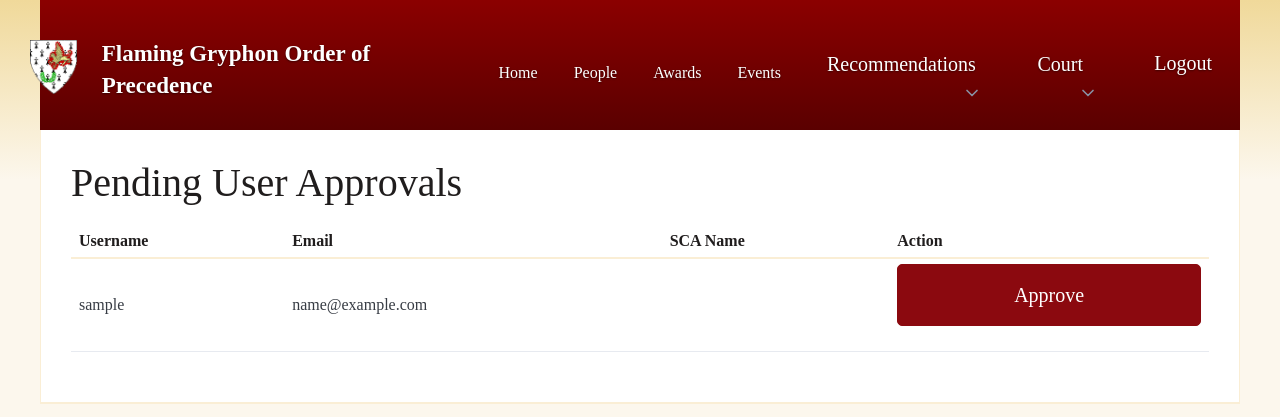
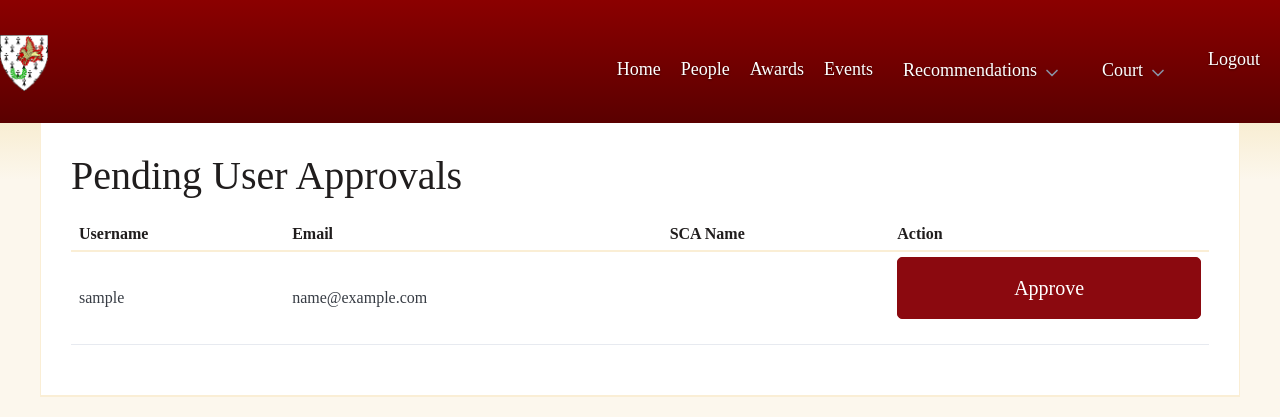
Before and after one commit to daniel12997/FlamingGryphonOP, a Django app: page /accounts/pending/ in a window 1280 px wide. Shown: the top 417 px of the page. Run offline with Django 5.2, Linux system fonts and the light colour scheme; the visitor is signed in with stand-in values (Sample User, id 1); data comes from the database, SQL or seed files in the repository; parts of the project's set-up code (start-up, migrations or seed data) failed here and were passed over; some libraries are stand-ins or nearby versions.

Commit message:
fix: stop nav overflowing by making header full-width and tightening link padding
- header.container is now full-width (no max-width constraint)
- Remove site title text from nav — logo alone carries identity
- Reduce nav link padding and font-size so all items fit comfortably

Co-Authored-By: Claude Sonnet 4.6 <noreply@anthropic.com>

```diff
--- a/op/static/op/css/baronial.css
+++ b/op/static/op/css/baronial.css
@@ -65,6 +65,8 @@ header.container {
   padding-top: 0.5rem;
   padding-bottom: 0;
   margin-bottom: 0;
+  max-width: 100%;
+  width: 100%;
 }
 
 header.container nav {
@@ -96,8 +98,9 @@ header.container nav a,
 header.container nav summary {
   color: #ffffff !important;
   font-family: "Times New Roman", Times, serif;
+  font-size: 0.9rem;
   text-shadow: 0 1px 2px rgba(0, 0, 0, 0.5);
-  padding: 0.75rem 0.9rem 0.6rem;
+  padding: 0.65rem 0.5rem 0.5rem;
   border-top: 3px solid transparent;
   transition: border-color 0.15s;
 }
@@ -107,7 +110,7 @@ header.container nav summary:hover {
   color: #ffffff !important;
   border-top: 3px solid #debb13;
   text-decoration: none;
-  padding-top: calc(0.75rem - 3px);
+  padding-top: calc(0.65rem - 3px);
 }
 
 /* Dropdown (details/summary) in nav */
@@ -118,8 +121,8 @@ header.container nav details.dropdown > summary:not([role]) {
   border-top: 3px solid transparent;
   border-radius: 0;
   box-shadow: none;
-  padding: 0.75rem 0.9rem 0.6rem;
-  font-size: 1rem;
+  padding: 0.65rem 0.5rem 0.5rem;
+  font-size: 0.9rem;
   font-family: "Times New Roman", Times, serif;
   text-shadow: 0 1px 2px rgba(0, 0, 0, 0.5);
 }
@@ -127,7 +130,7 @@ header.container nav details.dropdown > summary:not([role]) {
 header.container nav details.dropdown > summary:not([role]):hover,
 header.container nav details.dropdown[open] > summary:not([role]) {
   border-top: 3px solid #debb13;
-  padding-top: calc(0.75rem - 3px);
+  padding-top: calc(0.65rem - 3px);
   background: transparent;
   box-shadow: none;
 }
@@ -160,8 +163,8 @@ header.container nav button.outline {
   border-top: 3px solid transparent;
   border-radius: 0;
   box-shadow: none;
-  padding: 0.75rem 0.9rem 0.6rem;
-  font-size: 1rem;
+  padding: 0.65rem 0.5rem 0.5rem;
+  font-size: 0.9rem;
   font-family: "Times New Roman", Times, serif;
   text-shadow: 0 1px 2px rgba(0, 0, 0, 0.5);
   cursor: pointer;
@@ -169,7 +172,7 @@ header.container nav button.outline {
 
 header.container nav button.outline:hover {
   border-top: 3px solid #debb13;
-  padding-top: calc(0.75rem - 3px);
+  padding-top: calc(0.65rem - 3px);
   background: transparent;
   box-shadow: none;
 }
--- a/templates/base.html
+++ b/templates/base.html
@@ -22,11 +22,10 @@
         <nav>
             <ul>
                 <li>
-                    <a href="{% url 'op:index' %}" style="border-top:none;padding:0">
+                    <a href="{% url 'op:index' %}" style="border-top:none;padding:0.25rem 0.5rem">
                         <img src="{% static 'op/img/logo.gif' %}" alt="{{ site_config.group_name_short }} crest" class="site-logo">
                     </a>
                 </li>
-                <li><strong>{{ site_config.group_name_short }} Order of Precedence</strong></li>
             </ul>
 
             <!-- Desktop: flat public links + grouped dropdowns -->
```
